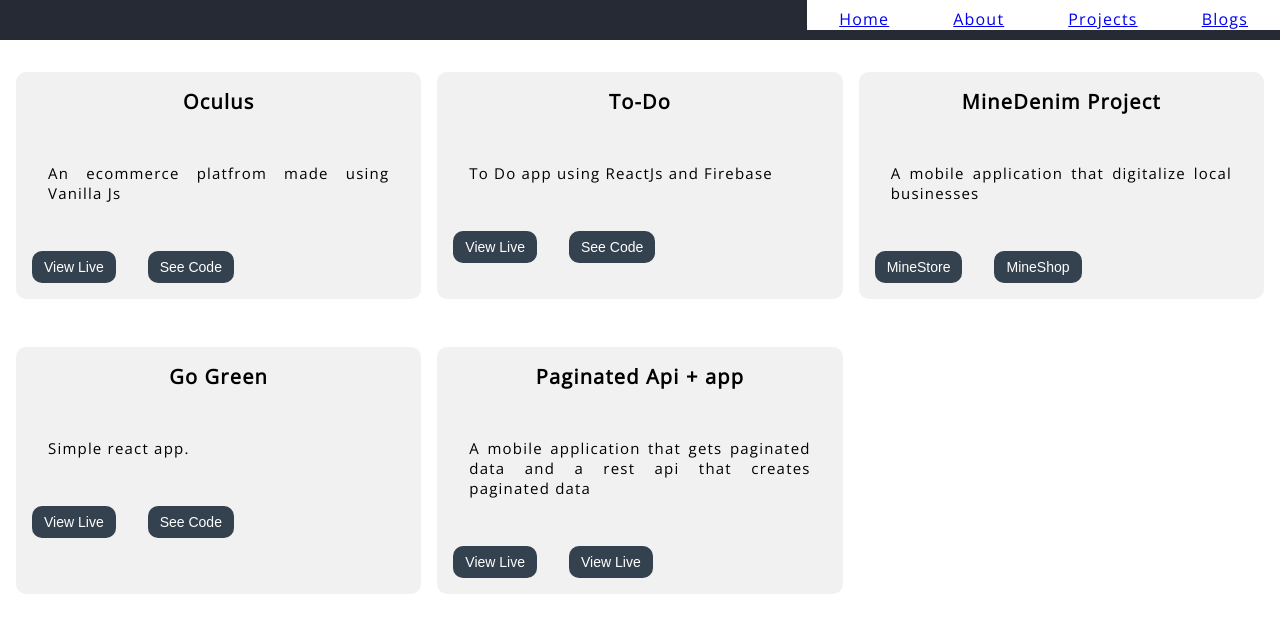
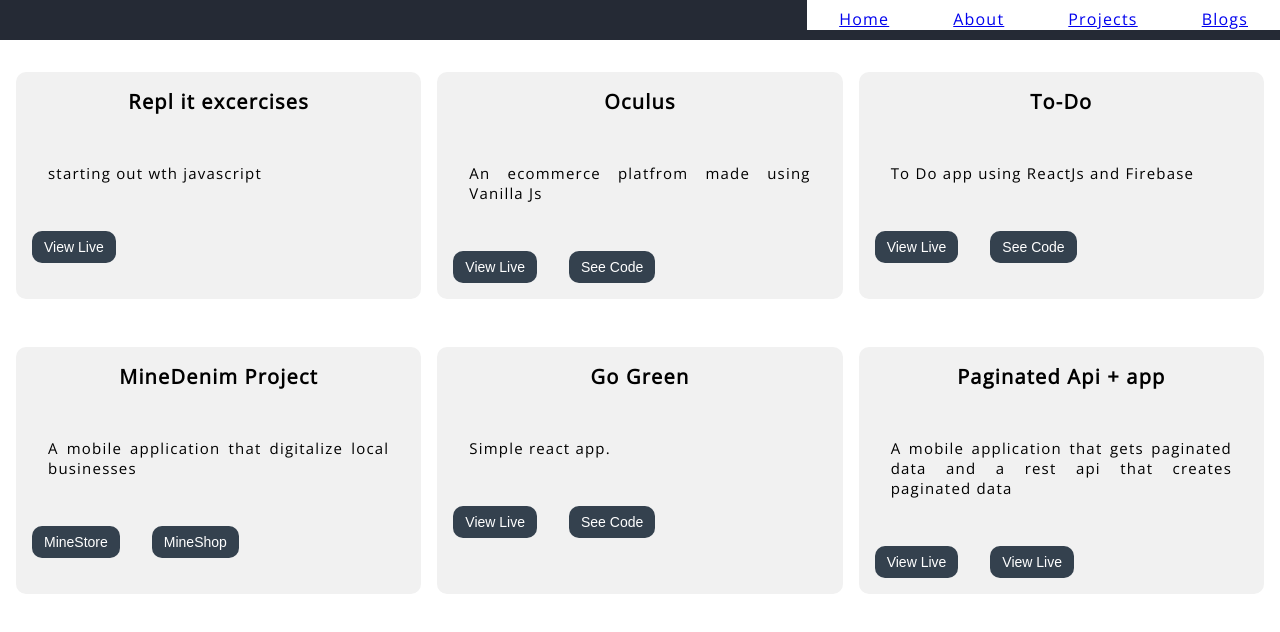
Before and after one commit to chetan-cv/portfolio, a React (Create React App) app: page /projects in a window 1280 px wide. Shown: the top 632 px of the page. Built offline with nearby package versions, Linux system fonts and the light colour scheme.

Commit message:
first commit

```diff
--- a/src/projects.js
+++ b/src/projects.js
@@ -19,6 +19,11 @@ const Projects = () => {
         </div>
       </header>
       <div className="projecTiles">
+      <div className="project">
+            <p className="title">Repl it excercises</p>
+            <p className="content">starting out wth javascript</p>
+            <a href="https://replit.com/@chetanV01/levelZerolc1#index.js?embed=1&output=1" ><button className="project1-btn">View Live</button></a>
+          </div>
           <div className="project">
             <p className="title">Oculus</p>
             <p className="content">An ecommerce platfrom made using Vanilla Js</p>
```
